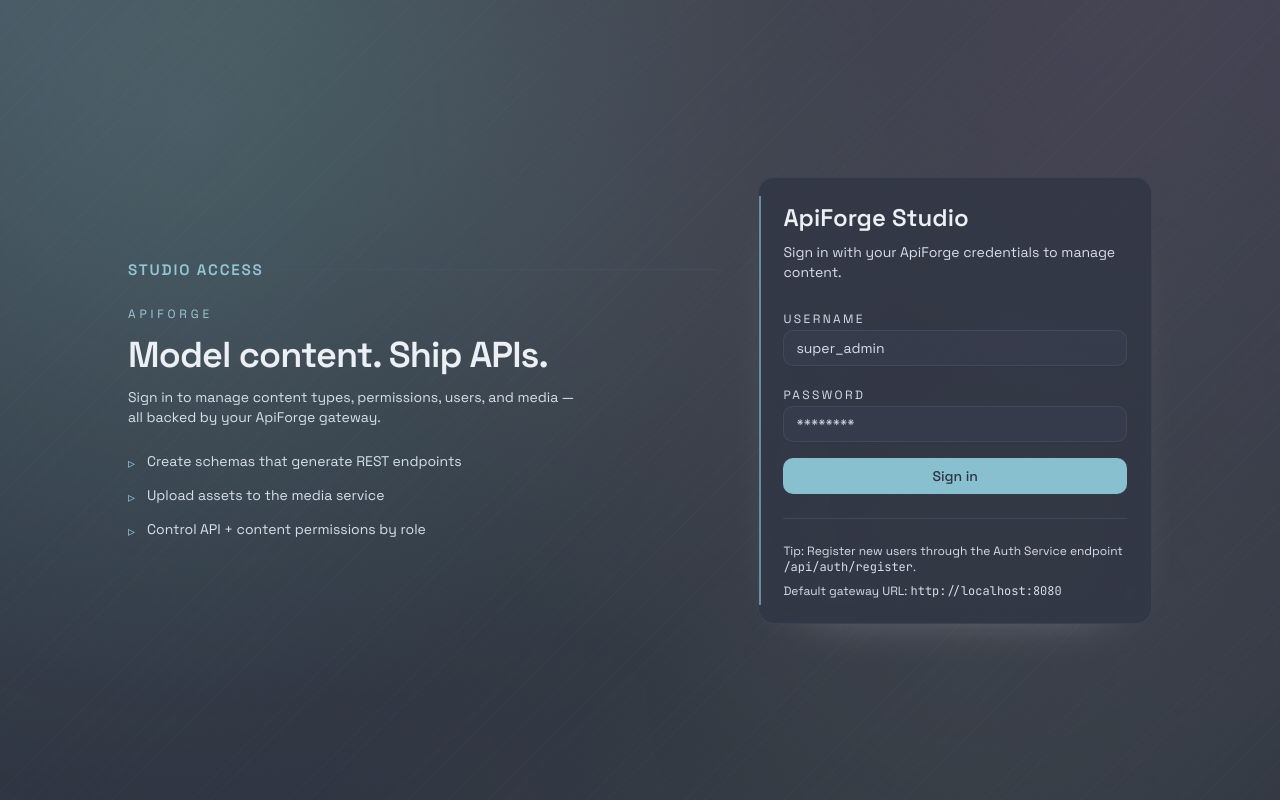
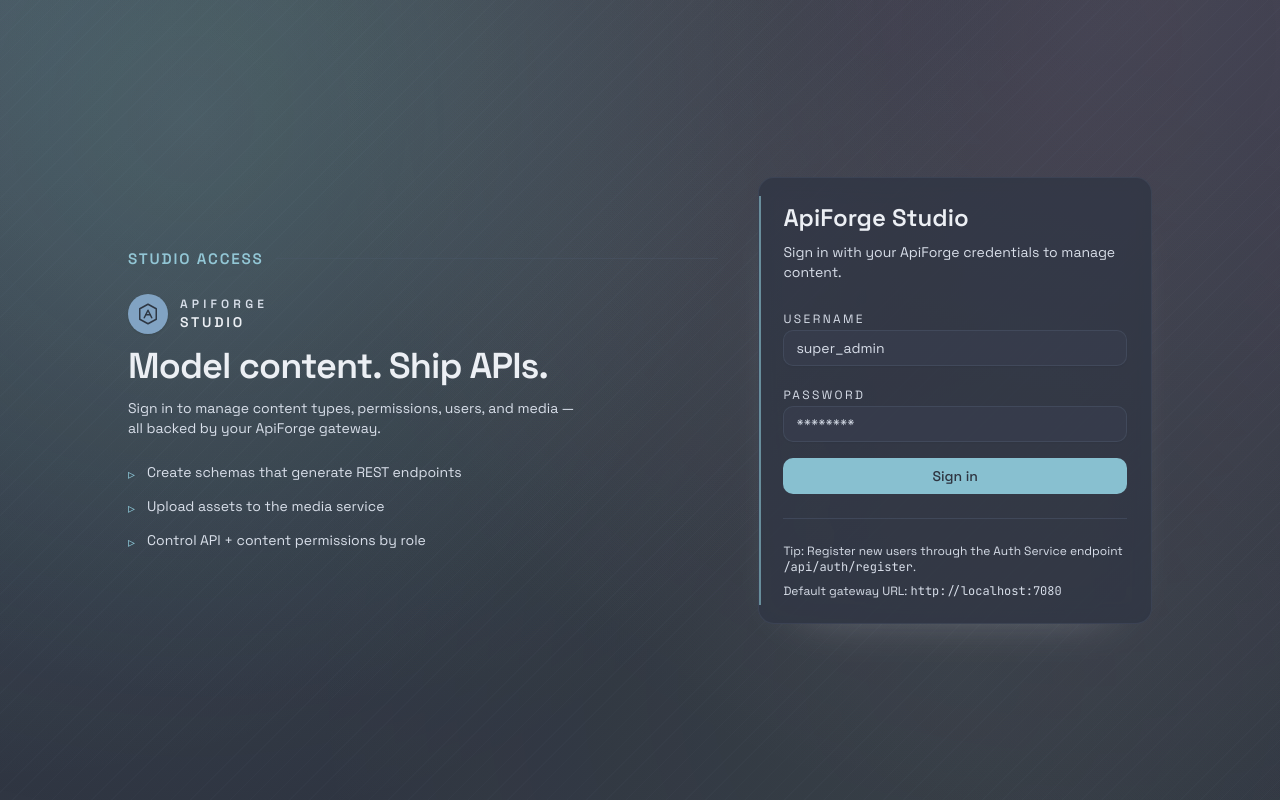
Before and after one commit to tonmoy-dhroubo/apiforge-ui, a Next.js app: page /login in a window 1280 px wide. Built offline with nearby package versions, Linux system fonts and the light colour scheme; no server answers.

Commit message:
landing page

```diff
--- a/src/app/(app)/content/[apiId]/page.tsx
+++ b/src/app/(app)/content/[apiId]/page.tsx
@@ -572,7 +572,7 @@
 								Pick relation
 							</Button>
 						</div>
-						{value && (
+						{value !== undefined && value !== null && (
 							<p className="text-xs text-muted-foreground">
 								Selected ID: {String(value)}
 							</p>
--- a/src/app/layout.tsx
+++ b/src/app/layout.tsx
@@ -29,6 +29,7 @@
 	return (
 		<html lang="en" suppressHydrationWarning>
 			<body
+				suppressHydrationWarning
 				className={`${spaceGrotesk.variable} ${jetBrainsMono.variable} min-h-screen font-sans antialiased`}
 			>
 				<ThemeProvider>
--- a/src/app/login/page.tsx
+++ b/src/app/login/page.tsx
@@ -1,6 +1,6 @@
 "use client";
 
-import { useState } from "react";
+import { useEffect, useState } from "react";
 import { useRouter } from "next/navigation";
 import { toast } from "sonner";
 import { apiRequest } from "@/lib/api";
@@ -10,12 +10,20 @@
 import { Card, CardContent, CardHeader, CardTitle } from "@/components/ui/card";
 import { Input } from "@/components/ui/input";
 import { Separator } from "@/components/ui/separator";
+import { Logo } from "@/components/brand/logo";
+import { getAuthToken } from "@/lib/auth";
 
 export default function LoginPage() {
 	const router = useRouter();
 	const [username, setUsername] = useState("");
 	const [password, setPassword] = useState("");
 	const [loading, setLoading] = useState(false);
+
+	useEffect(() => {
+		if (getAuthToken()) {
+			router.push("/dashboard");
+		}
+	}, [router]);
 
 	const handleSubmit = async (event: React.FormEvent<HTMLFormElement>) => {
 		event.preventDefault();
@@ -38,7 +46,7 @@
 				roles: response.roles,
 			});
 			toast.success("Welcome back to ApiForge");
-			router.push("/");
+			router.push("/dashboard");
 		} catch (error) {
 			toast.error(
 				error instanceof Error ? error.message : "Unable to sign in",
@@ -54,7 +62,7 @@
 				<div className="hidden space-y-6 lg:block">
 					<p className="studio-heading">Studio Access</p>
 					<div className="space-y-3">
-						<p className="studio-kicker">ApiForge</p>
+						<Logo />
 						<h1 className="text-4xl font-semibold tracking-tight text-foreground">
 							Model content. Ship APIs.
 						</h1>
@@ -140,7 +148,7 @@
 							<p>
 								Default gateway URL:{" "}
 								<span className="font-mono">
-									http://localhost:8080
+									http://localhost:7080
 								</span>
 							</p>
 						</div>
--- /dev/null
+++ b/src/app/page.tsx
@@ -0,0 +1,80 @@
+"use client";
+
+import Link from "next/link";
+import { useEffect, useState } from "react";
+import { UserCircle2 } from "lucide-react";
+import { Button } from "@/components/ui/button";
+import { Logo } from "@/components/brand/logo";
+import { clearAuthToken, getAuthToken } from "@/lib/auth";
+
+export default function LandingPage() {
+	const [isAuthed, setIsAuthed] = useState(false);
+
+	useEffect(() => {
+		setIsAuthed(Boolean(getAuthToken()));
+	}, []);
+
+	const handleSignOut = () => {
+		clearAuthToken();
+		setIsAuthed(false);
+	};
+	return (
+		<div className="min-h-screen bg-background text-foreground">
+			<header className="border-b border-border/60 bg-background/75 backdrop-blur-xl">
+				<div className="mx-auto flex w-full max-w-6xl items-center justify-between px-6 py-5 lg:px-10">
+					<Logo />
+					<div className="flex items-center gap-3">
+						{isAuthed ? (
+							<Button asChild variant="ghost" size="icon" aria-label="Open dashboard">
+								<Link href="/dashboard">
+									<UserCircle2 className="h-6 w-6" />
+								</Link>
+							</Button>
+						) : (
+							<Button asChild variant="secondary" size="sm">
+								<Link href="/login">Sign in</Link>
+							</Button>
+						)}
+						{isAuthed && (
+							<Button variant="ghost" size="sm" onClick={handleSignOut}>
+								Sign out
+							</Button>
+						)}
+					</div>
+				</div>
+			</header>
+			<main className="mx-auto flex w-full max-w-6xl flex-1 flex-col gap-10 px-6 py-16 lg:flex-row lg:items-center lg:gap-16 lg:px-10">
+				<div className="space-y-6">
+					<p className="studio-heading">Content Ops</p>
+					<h1 className="text-4xl font-semibold tracking-tight text-foreground lg:text-5xl">
+						Model content.
+						<br />
+						Ship APIs.
+					</h1>
+					<p className="max-w-xl text-sm text-muted-foreground">
+						ApiForge Studio helps teams define content types, manage entries,
+						and control permissions without touching backend code.
+					</p>
+					<div className="flex flex-wrap items-center gap-3">
+						<Button asChild>
+							<Link href={isAuthed ? "/dashboard" : "/login"}>{isAuthed ? "Open Studio" : "Sign in"}</Link>
+						</Button>
+						<Button asChild variant="ghost">
+							<Link href={isAuthed ? "/dashboard" : "/login"}>View access</Link>
+						</Button>
+					</div>
+				</div>
+				<div className="glass-panel w-full max-w-md space-y-4 rounded-3xl p-6">
+					<p className="text-xs uppercase tracking-[0.3em] text-muted-foreground">
+						Why teams use it
+					</p>
+					<div className="space-y-3 text-sm text-muted-foreground">
+						<p>Define schemas that generate REST endpoints instantly.</p>
+						<p>Manage media and content entries in one place.</p>
+						<p>Ship permissions and roles without redeploys.</p>
+					</div>
+				</div>
+			</main>
+		</div>
+	);
+}
--- /dev/null
+++ b/src/components/brand/logo.tsx
@@ -0,0 +1,59 @@
+"use client";
+
+import { cn } from "@/lib/utils";
+
+type LogoProps = {
+	className?: string;
+	size?: number;
+	showText?: boolean;
+};
+
+export function Logo({ className, size = 40, showText = true }: LogoProps) {
+	return (
+		<div className={cn("flex items-center gap-3", className)}>
+			<div
+				className="flex items-center justify-center rounded-2xl bg-sidebar-primary text-sidebar-primary-foreground shadow-sm"
+				style={{ width: size, height: size }}
+				aria-hidden="true"
+			>
+				<svg
+					width={size * 0.6}
+					height={size * 0.6}
+					viewBox="0 0 64 64"
+					fill="none"
+					xmlns="http://www.w3.org/2000/svg"
+				>
+					<path
+						d="M32 6L54 18V46L32 58L10 46V18L32 6Z"
+						stroke="currentColor"
+						strokeWidth="4"
+						strokeLinejoin="round"
+					/>
+					<path
+						d="M22 42L32 22L42 42"
+						stroke="currentColor"
+						strokeWidth="4"
+						strokeLinecap="round"
+						strokeLinejoin="round"
+					/>
+					<path
+						d="M26 34H38"
+						stroke="currentColor"
+						strokeWidth="4"
+						strokeLinecap="round"
+					/>
+				</svg>
+			</div>
+			{showText && (
+				<div className="leading-tight">
+					<p className="text-xs font-semibold uppercase tracking-[0.35em] text-muted-foreground">
+						APIFORGE
+					</p>
+					<p className="text-sm font-semibold uppercase tracking-[0.2em]">
+						STUDIO
+					</p>
+				</div>
+			)}
+		</div>
+	);
+}
--- a/src/components/layout/app-shell.tsx
+++ b/src/components/layout/app-shell.tsx
@@ -10,7 +10,7 @@
 import { TopBar } from "@/components/layout/top-bar";
 
 const PAGE_TITLES: Record<string, string> = {
-	"/": "Dashboard",
+	"/dashboard": "Dashboard",
 	"/content-types": "Content Type Builder",
 	"/media": "Media Library",
 	"/permissions": "Permissions",
--- a/src/components/layout/sidebar.tsx
+++ b/src/components/layout/sidebar.tsx
@@ -9,11 +9,11 @@
 	ChevronRight,
 	FileText,
 	FolderKanban,
-	KeyRound,
 	LayoutGrid,
 	ShieldCheck,
 	Users,
 } from "lucide-react";
+import { Logo } from "@/components/brand/logo";
 import { Badge } from "@/components/ui/badge";
 import { Button } from "@/components/ui/button";
 import { ScrollArea } from "@/components/ui/scroll-area";
@@ -26,7 +26,7 @@
 import { ContentTypeDto } from "@/lib/types";
 
 const NAV_ITEMS = [
-	{ href: "/", label: "Dashboard", icon: LayoutGrid },
+	{ href: "/dashboard", label: "Dashboard", icon: LayoutGrid },
 	{ href: "/content-types", label: "Content Types", icon: Boxes },
 	{ href: "/media", label: "Media Library", icon: FolderKanban },
 	{ href: "/permissions", label: "Permissions", icon: ShieldCheck },
@@ -126,17 +126,9 @@
 						: "flex items-center gap-3 px-6 py-5",
 				)}
 			>
-				<div className="flex h-11 w-11 items-center justify-center rounded-2xl bg-sidebar-primary text-sidebar-primary-foreground">
-					<KeyRound className="h-5 w-5" />
-				</div>
-				{!collapsed && (
-					<div>
-						<p className="text-sm font-semibold uppercase tracking-widest text-sidebar-foreground/60 font-mono">
-							ApiForge
-						</p>
-						<h1 className="text-lg font-semibold">Studio</h1>
-					</div>
-				)}
+				<Link href="/" aria-label="Go to landing page">
+					<Logo showText={!collapsed} size={44} />
+				</Link>
 				<Tooltip>
 					<TooltipTrigger asChild>
 						<Button
--- a/src/components/layout/top-bar.tsx
+++ b/src/components/layout/top-bar.tsx
@@ -2,6 +2,7 @@
 
 import Link from "next/link";
 import { LogOut, Menu, UserCircle2 } from "lucide-react";
+import { Logo } from "@/components/brand/logo";
 import { Button } from "@/components/ui/button";
 import { Badge } from "@/components/ui/badge";
 import { ThemeToggle } from "@/components/theme-toggle";
@@ -16,7 +17,8 @@
 import { ContentTypeDto } from "@/lib/types";
 
 const MOBILE_LINKS = [
-	{ href: "/", label: "Dashboard" },
+	{ href: "/", label: "Landing" },
+	{ href: "/dashboard", label: "Dashboard" },
 	{ href: "/content-types", label: "Content Types" },
 	{ href: "/media", label: "Media" },
 	{ href: "/permissions", label: "Permissions" },
@@ -98,12 +100,17 @@
 							</div>
 						</SheetContent>
 					</Sheet>
-					<div>
-						<p className="studio-kicker">ApiForge</p>
-						<h2 className="text-lg font-semibold text-foreground lg:text-xl">
-							{title}
-						</h2>
-					</div>
+					<Link href="/" className="flex items-center gap-3" aria-label="Go to landing page">
+						<Logo showText={false} size={34} />
+						<div>
+							<p className="text-xs font-semibold uppercase tracking-[0.35em] text-muted-foreground">
+								APIFORGE STUDIO
+							</p>
+							<h2 className="text-lg font-semibold text-foreground lg:text-xl">
+								{title}
+							</h2>
+						</div>
+				</Link>
 				</div>
 				<div className="flex items-center gap-3">
 					<div className="hidden text-right text-sm text-muted-foreground md:block">
@@ -116,10 +123,15 @@
 								: "Administrator"}
 						</p>
 					</div>
-					<div className="flex h-10 w-10 items-center justify-center rounded-full border border-border/70 bg-card/60 text-muted-foreground shadow-sm">
+					<ThemeToggle />
+					<Button
+						variant="ghost"
+						size="icon"
+						aria-label="Account"
+						className="rounded-full border border-border/70 bg-card/60 text-muted-foreground shadow-sm"
+					>
 						<UserCircle2 className="h-6 w-6" />
-					</div>
-					<ThemeToggle />
+					</Button>
 					<Button
 						variant="secondary"
 						className="hidden md:inline-flex"
--- a/src/lib/api.ts
+++ b/src/lib/api.ts
@@ -15,9 +15,9 @@
 };
 
 const API_BASE_URL =
-	process.env.NEXT_PUBLIC_API_BASE_URL ?? "http://localhost:8080";
+	process.env.NEXT_PUBLIC_API_BASE_URL ?? "http://localhost:7080";
 const MEDIA_BASE_URL =
-	process.env.NEXT_PUBLIC_MEDIA_BASE_URL ?? "http://localhost:8084";
+	process.env.NEXT_PUBLIC_MEDIA_BASE_URL ?? "http://localhost:7084";
 
 function buildUrl(baseUrl: string, path: string) {
 	if (path.startsWith("http")) return path;
```
Also changed, not shown: src/app/(app)/dashboard/page.tsx (renamed from src/app/(app)/page.tsx), 2 other files (tests, documents, lock files or other folders).
